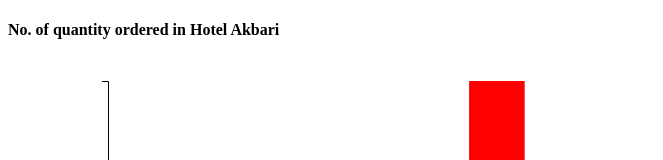
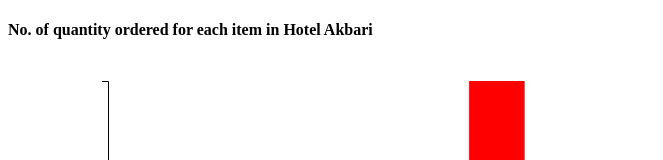
Before and after one commit to AnilKSahoo9/graphjs, a plain HTML site: page d3-visualization/index.html in a window 1280 px wide. Shown: the top 160 px of the page, without its empty margins (0-663 px from the left). Drawn offline with nearby package versions, Linux system fonts and the light colour scheme.

Commit message:
Add some text in index file for better user interface

```diff
--- a/d3-visualization/index.html
+++ b/d3-visualization/index.html
@@ -6,7 +6,7 @@
     <title>D3 Visualization</title>
 </head>
 <body>
-    <h4>No. of quantity ordered in Hotel Akbari</h4>
+    <h4>No. of quantity ordered for each item in Hotel Akbari </h4>
     <div class="canvas"></div>
     <script src="https://d3js.org/d3.v5.js"></script>
     <script src="scripts/barChart.js"></script>
```
